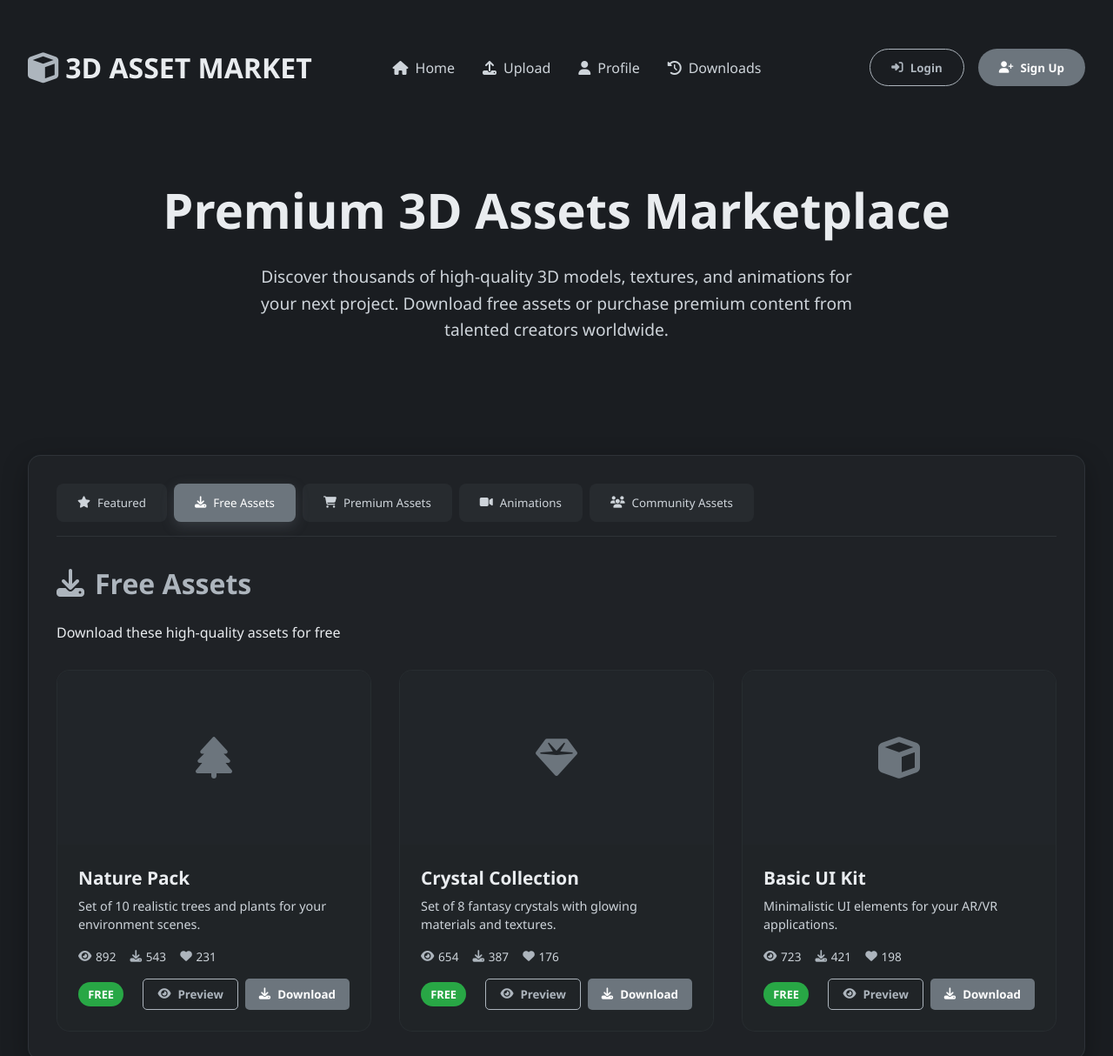
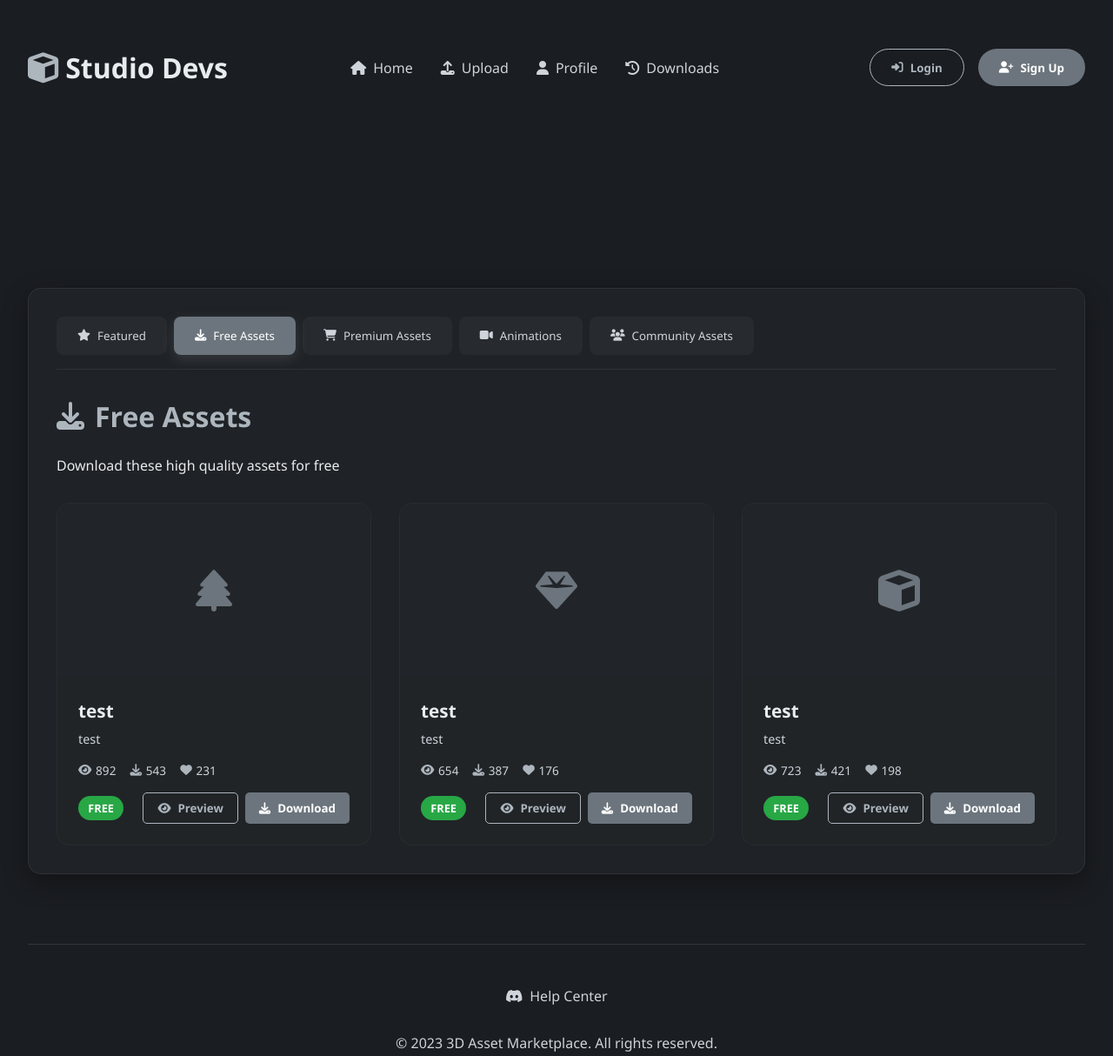
Before and after one commit to 1ypiii/dev, a plain HTML site: page index.html in a window 1280 px wide. Shown: the top 1214 px of the page at 87% size. Drawn offline with Linux system fonts and the light colour scheme.

Commit message:
index.html

```diff
--- a/index.html
+++ b/index.html
@@ -3,7 +3,7 @@
 <head>
     <meta charset="UTF-8">
     <meta name="viewport" content="width=device-width, initial-scale=1.0">
-    <title>3D Asset Marketplace | Fixed</title>
+    <title>Studio Devs</title>
     <link rel="stylesheet" href="https://cdnjs.cloudflare.com/ajax/libs/font-awesome/6.4.0/css/all.min.css">
     <style>
         * {
@@ -1056,7 +1056,7 @@
         <header>
             <div class="logo">
                 <i class="fas fa-cube"></i>
-                <span>3D ASSET MARKET</span>
+                <span>Studio Devs</span>
             </div>
             <nav>
                 <ul>
@@ -1201,8 +1201,8 @@
         </div>
 
         <section class="hero">
-            <h1>Premium 3D Assets Marketplace</h1>
-            <p>Discover thousands of high-quality 3D models, textures, and animations for your next project. Download free assets or purchase premium content from talented creators worldwide.</p>
+            <h1></h1>
+            <p></p>
         </section>
 
         <div class="tabs-container">
@@ -1236,8 +1236,8 @@
                             </div>
                         </div>
                         <div class="asset-info">
-                            <h3>Sci-Fi Spaceship</h3>
-                            <p>Highly detailed spacecraft model with 4K textures and customizable parts.</p>
+                            <h3>test</h3>
+                            <p>test</p>
                             <div class="asset-stats">
                                 <div class="stat"><i class="fas fa-eye"></i> <span class="view-count">245</span></div>
                                 <div class="stat"><i class="fas fa-download"></i> <span class="download-count">89</span></div>
@@ -1260,8 +1260,8 @@
                             </div>
                         </div>
                         <div class="asset-info">
-                            <h3>Fantasy Dragon</h3>
-                            <p>Animated dragon character with flight and attack animations, including rigging.</p>
+                            <h3>test</h3>
+                            <p>test</p>
                             <div class="asset-stats">
                                 <div class="stat"><i class="fas fa-eye"></i> <span class="view-count">512</span></div>
                                 <div class="stat"><i class="fas fa-download"></i> <span class="download-count">167</span></div>
@@ -1284,8 +1284,8 @@
                             </div>
                         </div>
                         <div class="asset-info">
-                            <h3>Modular City Pack</h3>
-                            <p>Build your own city with this set of modular buildings and props.</p>
+                            <h3>test</h3>
+                            <p>test</p>
                             <div class="asset-stats">
                                 <div class="stat"><i class="fas fa-eye"></i> <span class="view-count">378</span></div>
                                 <div class="stat"><i class="fas fa-download"></i> <span class="download-count">124</span></div>
@@ -1305,7 +1305,7 @@
 
             <div class="tab-content active" id="tab2">
                 <h2><i class="fas fa-download"></i> Free Assets</h2>
-                <p>Download these high-quality assets for free</p>
+                <p>Download these high quality assets for free</p>
 
                 <div class="assets-grid">
                     <div class="asset-card">
@@ -1315,8 +1315,8 @@
                             </div>
                         </div>
                         <div class="asset-info">
-                            <h3>Nature Pack</h3>
-                            <p>Set of 10 realistic trees and plants for your environment scenes.</p>
+                            <h3>test</h3>
+                            <p>test</p>
                             <div class="asset-stats">
                                 <div class="stat"><i class="fas fa-eye"></i> <span class="view-count">892</span></div>
                                 <div class="stat"><i class="fas fa-download"></i> <span class="download-count">543</span></div>
@@ -1339,8 +1339,8 @@
                             </div>
                         </div>
                         <div class="asset-info">
-                            <h3>Crystal Collection</h3>
-                            <p>Set of 8 fantasy crystals with glowing materials and textures.</p>
+                            <h3>test</h3>
+                            <p>test</p>
                             <div class="asset-stats">
                                 <div class="stat"><i class="fas fa-eye"></i> <span class="view-count">654</span></div>
                                 <div class="stat"><i class="fas fa-download"></i> <span class="download-count">387</span></div>
@@ -1363,8 +1363,8 @@
                             </div>
                         </div>
                         <div class="asset-info">
-                            <h3>Basic UI Kit</h3>
-                            <p>Minimalistic UI elements for your AR/VR applications.</p>
+                            <h3>test</h3>
+                            <p>test</p>
                             <div class="asset-stats">
                                 <div class="stat"><i class="fas fa-eye"></i> <span class="view-count">723</span></div>
                                 <div class="stat"><i class="fas fa-download"></i> <span class="download-count">421</span></div>
@@ -1384,7 +1384,7 @@
 
             <div class="tab-content" id="tab3">
                 <h2><i class="fas fa-shopping-cart"></i> Premium Assets</h2>
-                <p>Purchase these high-quality premium assets</p>
+                <p>Purchase these high quality premium assets</p>
 
                 <div class="assets-grid">
                     <div class="asset-card">
@@ -1394,8 +1394,8 @@
                             </div>
                         </div>
                         <div class="asset-info">
-                            <h3>Cyberpunk Character</h3>
-                            <p>Fully rigged character with cybernetic enhancements and animations.</p>
+                            <h3>test</h3>
+                            <p>test</p>
                             <div class="asset-stats">
                                 <div class="stat"><i class="fas fa-eye"></i> <span class="view-count">421</span></div>
                                 <div class="stat"><i class="fas fa-download"></i> <span class="download-count">132</span></div>
@@ -1418,8 +1418,8 @@
                             </div>
                         </div>
                         <div class="asset-info">
-                            <h3>Modern House</h3>
-                            <p>Detailed architectural visualization of a modern luxury home.</p>
+                            <h3>test</h3>
+                            <p>test</p>
                             <div class="asset-stats">
                                 <div class="stat"><i class="fas fa-eye"></i> <span class="view-count">367</span></div>
                                 <div class="stat"><i class="fas fa-download"></i> <span class="download-count">98</span></div>
@@ -1442,8 +1442,8 @@
                             </div>
                         </div>
                         <div class="asset-info">
-                            <h3>Sports Car</h3>
-                            <p>High-poly sports car model with realistic materials and customization options.</p>
+                            <h3>test</h3>
+                            <p>test</p>
                             <div class="asset-stats">
                                 <div class="stat"><i class="fas fa-eye"></i> <span class="view-count">512</span></div>
                                 <div class="stat"><i class="fas fa-download"></i> <span class="download-count">145</span></div>
@@ -1473,8 +1473,8 @@
                             </div>
                         </div>
                         <div class="asset-info">
-                            <h3>Character Animation Pack</h3>
-                            <p>Collection of 20 professional motion-captured animations for characters.</p>
+                            <h3>test</h3>
+                            <p>test</p>
                             <div class="asset-stats">
                                 <div class="stat"><i class="fas fa-eye"></i> <span class="view-count">623</span></div>
                                 <div class="stat"><i class="fas fa-download"></i> <span class="download-count">187</span></div>
@@ -1497,8 +1497,8 @@
                             </div>
                         </div>
                         <div class="asset-info">
-                            <h3>Gesture Pack</h3>
-                            <p>Set of 15 hand gestures and finger motions for realistic character interaction.</p>
+                            <h3>test</h3>
+                            <p>test</p>
                             <div class="asset-stats">
                                 <div class="stat"><i class="fas fa-eye"></i> <span class="view-count">487</span></div>
                                 <div class="stat"><i class="fas fa-download"></i> <span class="download-count">132</span></div>
@@ -1521,8 +1521,8 @@
                             </div>
                         </div>
                         <div class="asset-info">
-                            <h3>VFX Elements</h3>
-                            <p>Collection of 50 visual effects animations for games and films.</p>
+                            <h3>test</h3>
+                            <p>test</p>
                             <div class="asset-stats">
                                 <div class="stat"><i class="fas fa-eye"></i> <span class="view-count">542</span></div>
                                 <div class="stat"><i class="fas fa-download"></i> <span class="download-count">176</span></div>
```
